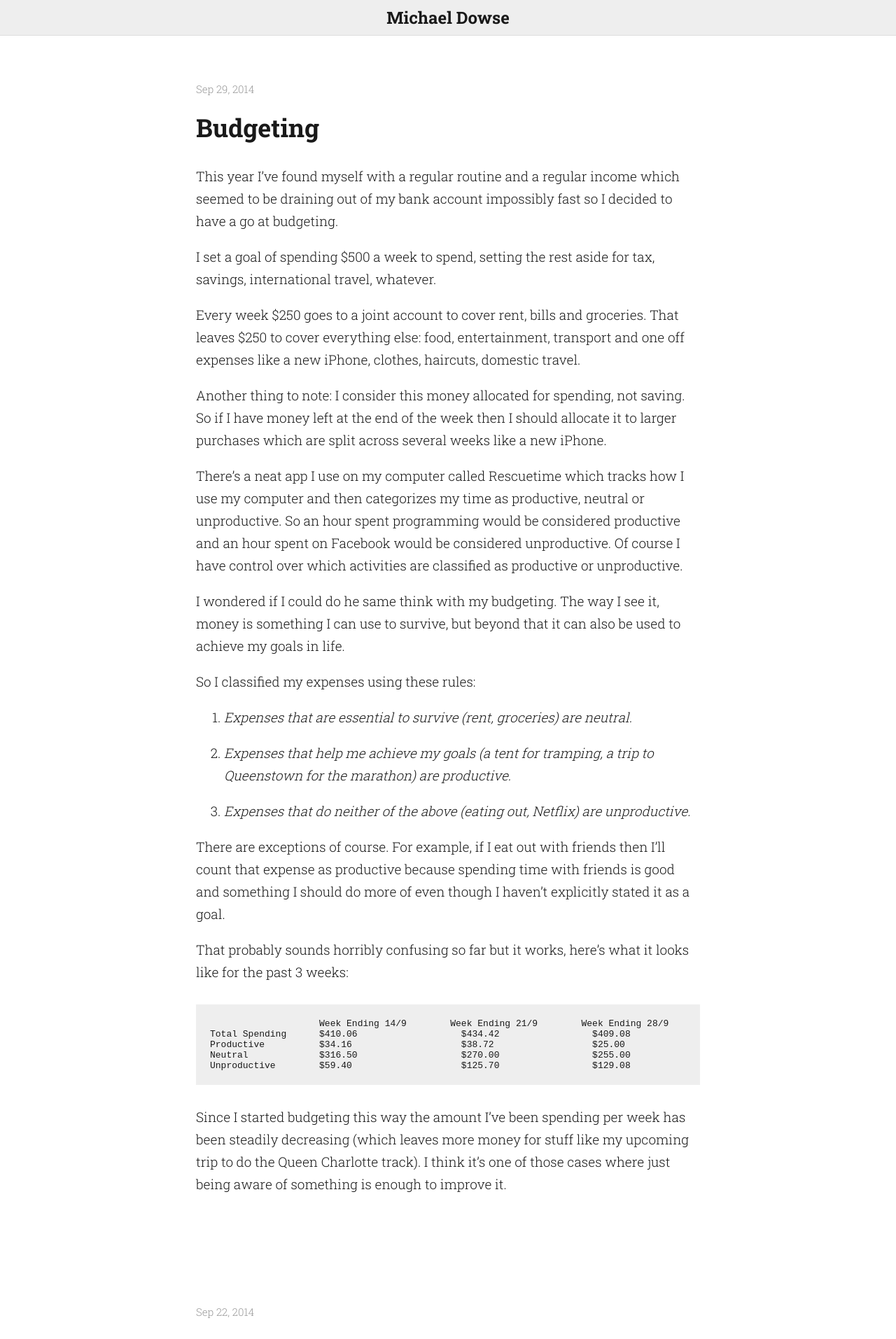
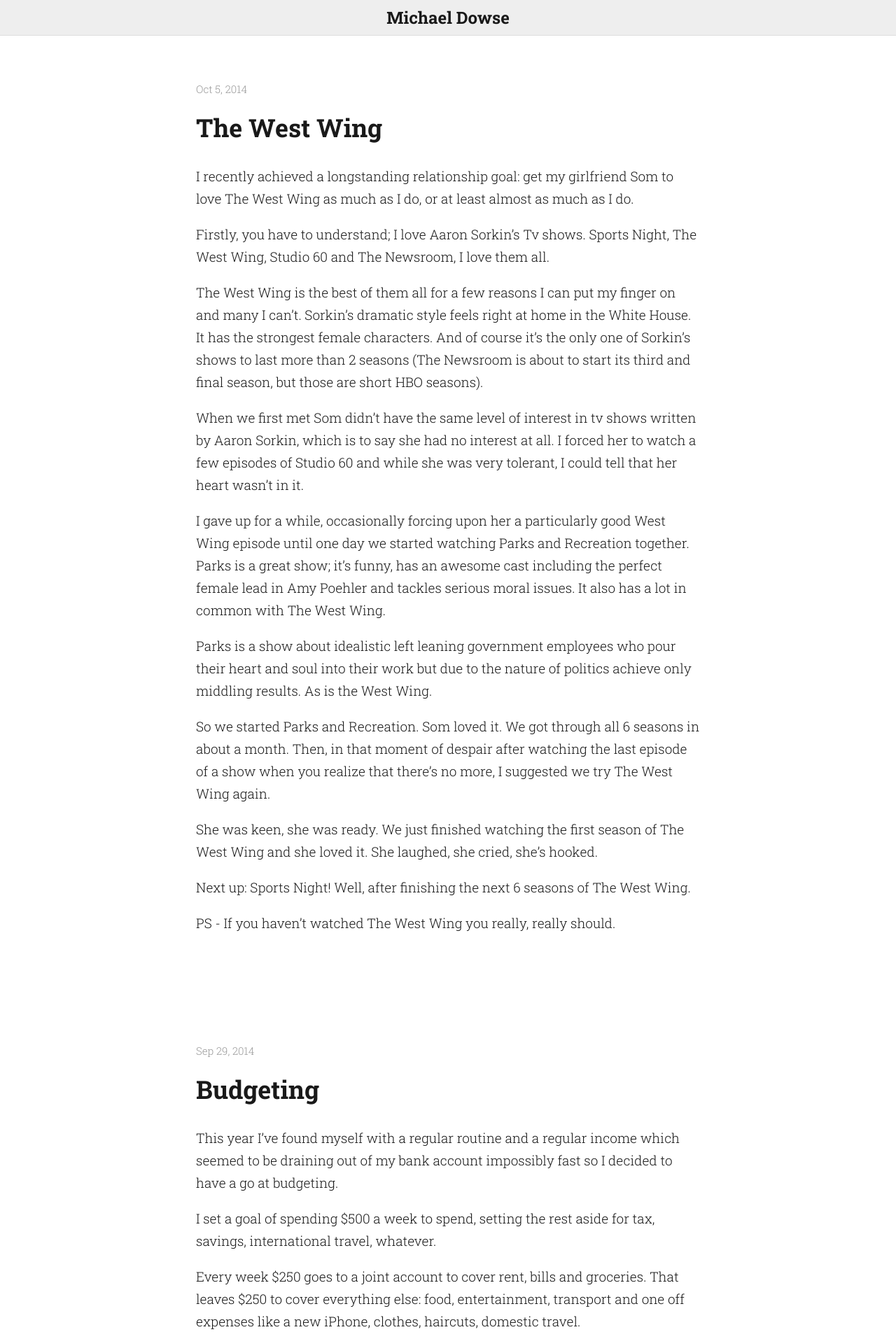
Before and after one commit to MichaelDowse/michaeldowse.github.io, a Jekyll site: the page built from index.html, in a window 1280 px wide. Shown: the top 1913 px of the page at 70% size. Built offline with Jekyll 4.4.1, drawn with Linux system fonts in a browser that asks for light colours.

Commit message:
Added the west wing post

```diff
--- a/_pages/books.markdown
+++ b/_pages/books.markdown
@@ -2,8 +2,6 @@
 title: "Books"
 layout: default
 ---
-
-
 
 ### Currently
 
--- /dev/null
+++ b/_posts/2014-10-05-the-west-wing.markdown
@@ -0,0 +1,24 @@
+---
+layout: default
+title: The West Wing
+---
+
+I recently achieved a longstanding relationship goal: get my girlfriend Som to love The West Wing as much as I do, or at least almost as much as I do.
+
+Firstly, you have to understand; I love Aaron Sorkin's Tv shows. Sports Night, The West Wing, Studio 60 and The Newsroom, I love them all.
+
+The West Wing is the best of them all for a few reasons I can put my finger on and many I can't. Sorkin's dramatic style feels right at home in the White House. It has the strongest female characters. And of course it's the only one of Sorkin's shows to last more than 2 seasons (The Newsroom is about to start its third and final season, but those are short HBO seasons).
+
+When we first met Som didn't have the same level of interest in tv shows written by Aaron Sorkin, which is to say she had no interest at all. I forced her to watch a few episodes of Studio 60 and while she was very tolerant, I could tell that her heart wasn't in it.
+
+I gave up for a while, occasionally forcing upon her a particularly good West Wing episode until one day we started watching Parks and Recreation together. Parks is a great show; it's funny, has an awesome cast including the perfect female lead in Amy Poehler and tackles serious moral issues. It also has a lot in common with The West Wing.
+
+Parks is a show about idealistic left leaning government employees who pour their heart and soul into their work but due to the nature of politics achieve only middling results. As is the West Wing.
+
+So we started Parks and Recreation. Som loved it. We got through all 6 seasons in about a month. Then, in that moment of despair after watching the last episode of a show when you realize that there's no more, I suggested we try The West Wing again.
+
+She was keen, she was ready. We just finished watching the first season of The West Wing and she loved it. She laughed, she cried, she's hooked.
+
+Next up: Sports Night! Well, after finishing the next 6 seasons of The West Wing.
+
+PS - If you haven't watched The West Wing you really, really should.
--- a/css/site.css
+++ b/css/site.css
@@ -11,10 +11,16 @@
 }
 
 img {
-/*  width: 200px;
+  width: 200px;
   margin-right: 20px;
   height: 275px;
-  margin-bottom: 20px;*/
+  margin-bottom: 20px;
+}
+
+.post img {
+  width: auto;
+  margin: 0;
+  height: auto;
 }
 
 blockquote {
@@ -57,6 +63,10 @@
   font-size: 19px;
   line-height: 32px;
 }
+
+p a {
+  color: #008040;
+}
 .container {
   margin: 60px 80px 60px 80px;
 }
```
Also changed, not shown: 4 other files.
